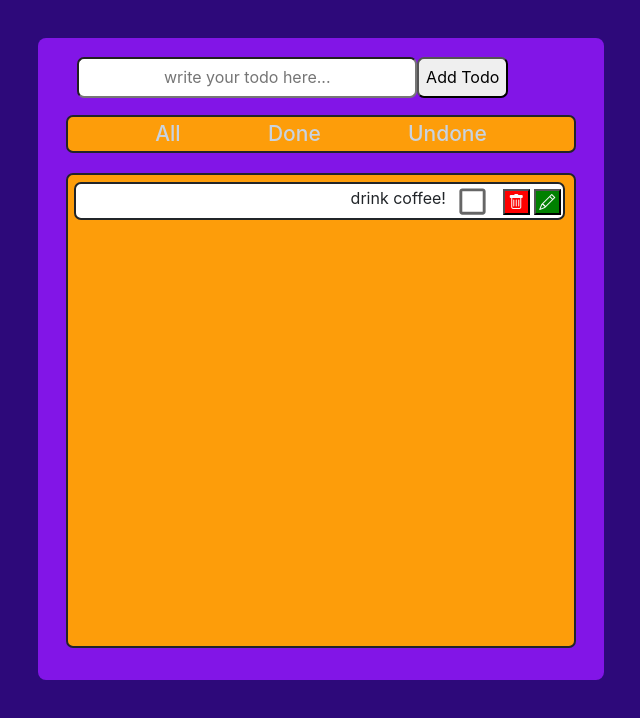
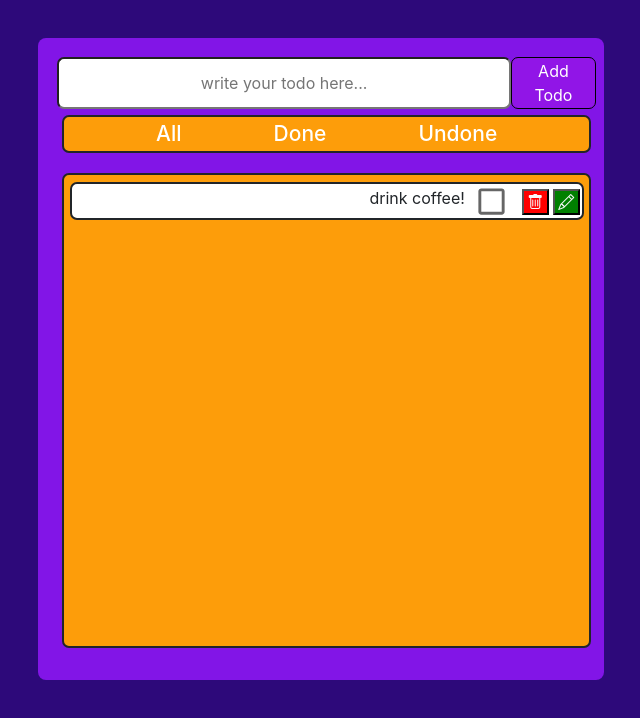
Before and after one commit to Aymenob/Todolist_ReduxToolkit, a React (Create React App) app: page / in a window 1280 px wide. Shown: the top 718 px of the page, without its empty margins (416-1056 px from the left). Built offline with nearby package versions, Linux system fonts and the light colour scheme.

Commit message:
Todolist

```diff
--- a/src/App.css
+++ b/src/App.css
@@ -12,16 +12,18 @@ background-color: rgb(45, 9, 122);
   display: grid;
   justify-content:center;
   grid-template-rows: 12% 9% 74%;
+  position:absolute;
 
 }
 .container2{
   /*border:3px solid yellow ;*/
   display: grid;
- height:1.1cm;width:12cm;
+ height:1.1cm;width:15cm;
  justify-content:center;
- grid-template-columns: 75%20%;
+ grid-template-columns: 80%15%;
  grid-template-rows: 1fr;
  margin-top: 0.5cm;
+ margin-left:0.3cm;
 
 }
 .container3{
@@ -30,19 +32,19 @@ background-color: rgb(45, 9, 122);
   height:1cm;
   background-color: rgba(255, 160, 7, 0.983);
   border-radius: 7px;align-items: center;
-
+  min-width:14cm;max-width:14cm;margin-left:0.8cm
 
 }
 .container4{
   border:solid 2px;
   background-color: rgba(255, 160, 7, 0.983);
   border-radius: 7px;overflow-y: auto;
-  min-width:13.5cm;
+  min-width:14cm;max-width: 14cm;margin-left:0.8cm;
 }
 .container5{
 
   display: flex;
-  border:solid  2px;padding:2px;margin-top:0.2cm;height:1cm;max-width:13cm;min-width:13cm;
+  border:solid  2px;padding:2px;margin-top:0.2cm;height:1cm;max-width:13.6cm;min-width:13.6cm;
   background-color: white;
   border-radius: 7px;
   align-content: space-between;justify-content:end;
--- a/src/App.js
+++ b/src/App.js
@@ -20,14 +20,14 @@ function App() {
     <div class="container1">
     <section class="container2">
 
-    <input  onKeyDown={(e)=>e.keyCode==13? Typed===""?alert("your todo is empty"):dispatch(addTodoList({id:Math.random(),Title:Typed,checked: false, Done: false,show:true}))&&updateTyped(""):NaN} placeholder='write your todo here...'  style={{textAlign:"center",borderRadius:"7px"}} value={Typed} onChange={(e)=>updateTyped(e.target.value)}></input>
-    <button style={{borderRadius:"7px"}}  onClick={(e)=>Typed===""?alert("your todo is empty"):dispatch(addTodoList({id:Math.random(),Title:Typed,checked: false, Done: false,show:true}))&&updateTyped("")}>Add Todo</button>
+    <input  onKeyDown={(e)=>e.keyCode===13? Typed===""?alert("your todo is empty"):dispatch(addTodoList({id:Math.random(),Title:Typed,checked: false, Done: false,show:true}))&&updateTyped(""):NaN} placeholder='write your todo here...'  style={{textAlign:"center",borderRadius:"7px"}} value={Typed} onChange={(e)=>updateTyped(e.target.value)}></input>
+    <button style={{borderRadius:"7px",color:'white',border:"black solid 1.7px",backgroundColor:"rgb(145, 21, 231)"}}  onClick={(e)=>Typed===""?alert("your todo is empty"):dispatch(addTodoList({id:Math.random(),Title:Typed,checked: false, Done: false,show:true}))&&updateTyped("")}>Add Todo</button>
     </section>
     <div class="container3">
     <Navbar updatesection1={()=>updatesection("")} updatesection2={(e)=>updatesection("Done")} updatesection3={(e)=>updatesection("Undone")}/>
     </div>
     <div class="container4" >
-    <Filter handlechange={(e,Title)=>dispatch(handlechange([e.target.value,Title]))} handleshow={(Title)=>dispatch(handleshow(Title))} handleDelete={(Title)=>dispatch(Delete(Title))} todolist={section==="Done"?todolist.filter(e=>e.Done===true):section==="Undone"?todolist.filter(e=>e.Done===false):section===""?todolist:todolist} handleClick={(e)=>dispatch(checkboxclicked(e.target.name))}/>
+    <Filter handlechange={(e,id)=>dispatch(handlechange([e.target.value,id]))} handleshow={(id)=>dispatch(handleshow(id))} handleDelete={(id)=>dispatch(Delete(id))} todolist={section==="Done"?todolist.filter(e=>e.Done===true):section==="Undone"?todolist.filter(e=>e.Done===false):section===""?todolist:todolist} handleClick={(id)=>dispatch(checkboxclicked(id))}/>
     </div>
     </div>
   );
--- a/src/components/component.js
+++ b/src/components/component.js
@@ -4,20 +4,20 @@ import { useSelector } from 'react-redux/es/exports'
 
 import React from 'react'
 
-function Component({ checked, Title, handleClick, handleDelete, show,handleshow,handlechange }) {
+function Component({id, checked, Title, handleClick, handleDelete, show,handleshow,handlechange }) {
   const label = { inputProps: { 'aria-label': 'Checkbox demo' } };
   const deletex = { display: "grid", backgroundColor: "red", height: '0.68cm', width: '0.72cm', alignContent: 'center', justifyContent: 'center', marginTop: "0.08cm", marginRight: "0.1cm", marginLeft: "0.1cm" }
   const transform = { display: "grid", backgroundColor: "green", height: '0.68cm', width: '0.72cm', alignContent: 'center', justifyContent: 'center', marginTop: "0.08cm" }
   return (
     <div class="container5" >
 
-      {!show && <input onChange={(e)=>handlechange(e,Title)} class="modifier" defaultValue={Title}></input>}
+      {!show && <input onChange={(e)=>handlechange(e,id)} class="modifier" defaultValue={Title}></input>}
       {show && <p style={checked == true ? { textDecoration: "line-through" } : null}>{Title}</p>}
-      <Checkbox style={{ marginRight: "-0cm" }} size="large" name={Title} onClick={(e) => handleClick(e)} checked={checked} {...label} />
-      <button name={Title} onClick={() => handleDelete(Title)} type="button" style={deletex}>
+      <Checkbox style={{ marginRight: "-0cm" }} size="large" name={Title} onClick={() => handleClick(id)} checked={checked} {...label} />
+      <button name={Title} onClick={() => handleDelete(id)} type="button" style={deletex}>
         <i class="bi bi-trash text-light"></i>
       </button>
-      <button  name={Title} onClick={()=>handleshow(Title)} type="button" style={transform}>
+      <button  name={Title} onClick={()=>handleshow(id)} type="button" style={transform}>
         <i class="bi bi-pencil text-light"></i>
       </button>
 
--- a/src/components/filter.js
+++ b/src/components/filter.js
@@ -6,7 +6,7 @@ function Filter({handleClick,todolist,handleDelete,handleshow,handlechange}) {
 
   return (
 
-    todolist.map((e,i)=>{return <Component handlechange={handlechange} show={todolist[i].show} handleshow={handleshow} handleDelete={handleDelete} handleClick={handleClick} Title={todolist[i].Title}checked={todolist[i].checked} />})
+    todolist.map((e,i)=>{return <Component id={todolist[i].id} handlechange={handlechange} show={todolist[i].show} handleshow={handleshow} handleDelete={handleDelete} handleClick={handleClick} Title={todolist[i].Title}checked={todolist[i].checked} />})
 
   )
 }
--- a/src/components/navbar.js
+++ b/src/components/navbar.js
@@ -5,9 +5,9 @@ import React from 'react'
 function Navbar({updatesection1,updatesection2,updatesection3}) {
   return (
     <div  style={{display:"flex",justifyContent:'space-evenly'}}>
-      <a  onClick={()=>updatesection1()} style={{textDecoration:'none',color:"rgb(200,211,225)",fontSize:"21px",fontWeight:"500"}} href='#'>All</a>
-      <a name='Done' onClick={()=>updatesection2()} style={{textDecoration:'none',color:"rgb(200,211,225)",fontSize:"21px",fontWeight:"500"}} href='#'>Done</a>
-      <a name="Undone" onClick={()=>updatesection3()} style={{textDecoration:'none',color:"rgb(200,211,225)",fontSize:"21px",fontWeight:"500"}}  href='#'>Undone</a>
+      <a  onClick={()=>updatesection1()} style={{textDecoration:'none',color:"white",fontSize:"21px",fontWeight:"500"}} href='#'>All</a>
+      <a name='Done' onClick={()=>updatesection2()} style={{textDecoration:'none',color:"white",fontSize:"21px",fontWeight:"500"}} href='#'>Done</a>
+      <a name="Undone" onClick={()=>updatesection3()} style={{textDecoration:'none',color:"white",fontSize:"21px",fontWeight:"500"}}  href='#'>Undone</a>
       </div>
   )
 }
--- a/src/slice.js
+++ b/src/slice.js
@@ -16,17 +16,17 @@ const initialState= {
         state.todolist.push(action.payload)
       },
       checkboxclicked:(state,action)=>{
-      state.todolist.map(e=>e.Title===action.payload? ((e.checked=!e.checked)|(e.Done=!e.Done)):e)
+      state.todolist.map(e=>e.id===action.payload? ((e.checked=!e.checked)|(e.Done=!e.Done)):e)
       },
       Delete:(state,action)=>{
 
-        state.todolist=state.todolist.filter((e)=>e.Title!==action.payload);
+        state.todolist=state.todolist.filter((e)=>e.id!==action.payload);
       },
       handleshow:(state,action)=>{
-        state.todolist.map(e=>e.Title===action.payload? e.show=!e.show:e);
+        state.todolist.map(e=>e.id===action.payload? e.show=!e.show:e);
 
       }, handlechange:(state,action)=>{
-        state.todolist.map(e=>e.Title===action.payload[1]? e.Title=action.payload[0]:e)
+        state.todolist.map(e=>e.id===action.payload[1]? e.Title=action.payload[0]:e)
       }
 
   }
```
